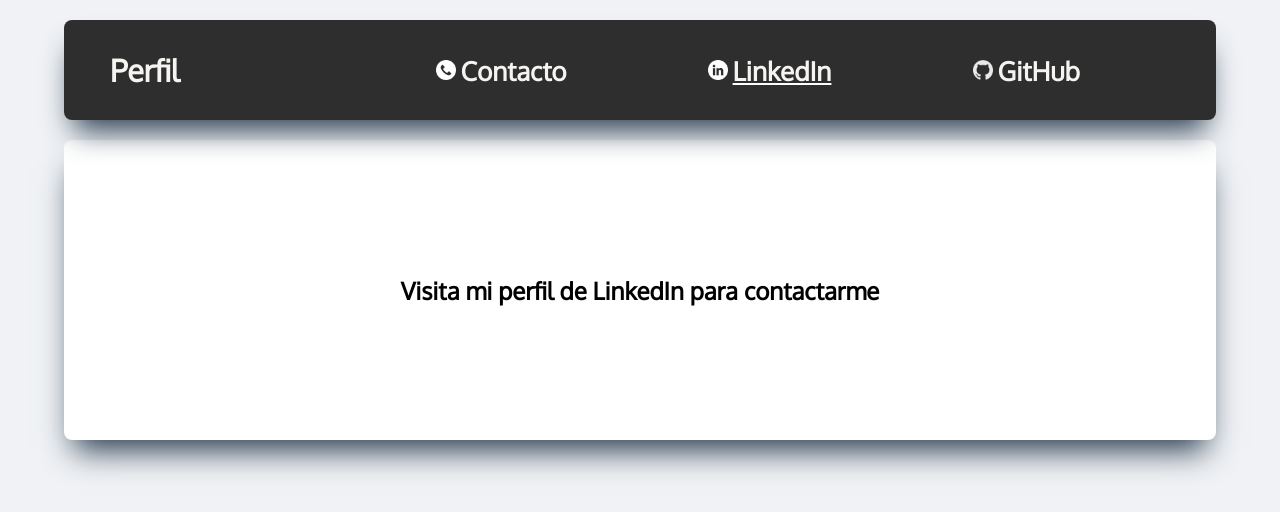
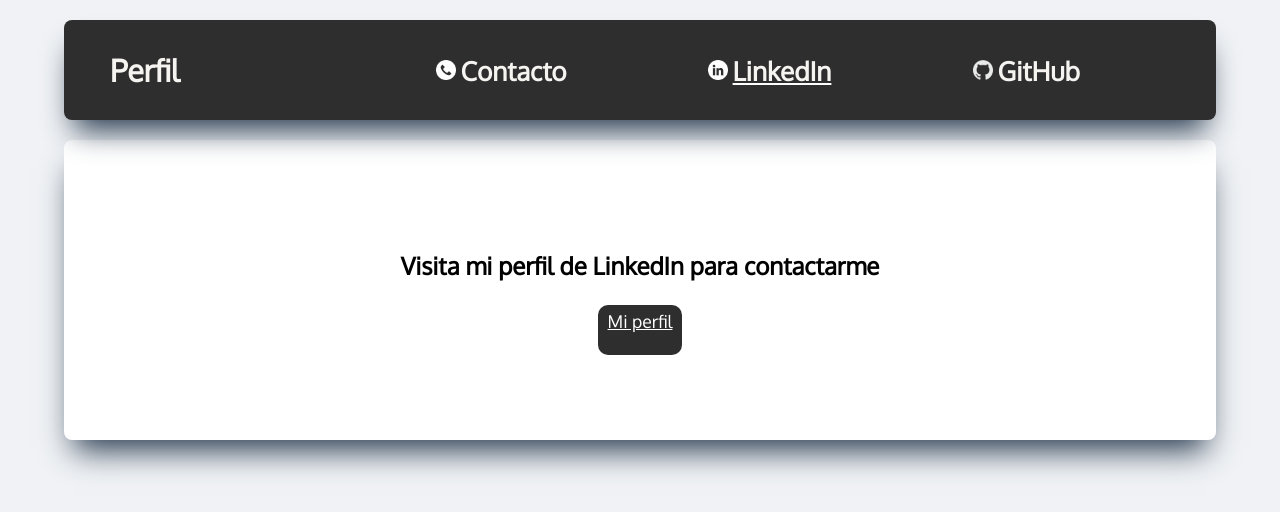
Before and after one commit to DavidRomeroC/David-Perfil, a Next.js app: page /linkedin in a window 1280 px wide. Shown: the top 512 px of the page. Built offline with nearby package versions, Linux system fonts and the light colour scheme.

Commit message:
segunda version

```diff
--- a/pages/linkedin/index.tsx
+++ b/pages/linkedin/index.tsx
@@ -8,6 +8,7 @@
         <Layout title="LinkedIn" foot={false}>
             <div className="linkedin__page-content">
                 <h3>Visita mi perfil de LinkedIn para contactarme</h3>
+                <a href="https://www.linkedin.com/in/davidromeroc/">Mi perfil</a>
             </div>
         </Layout>
     )
```
